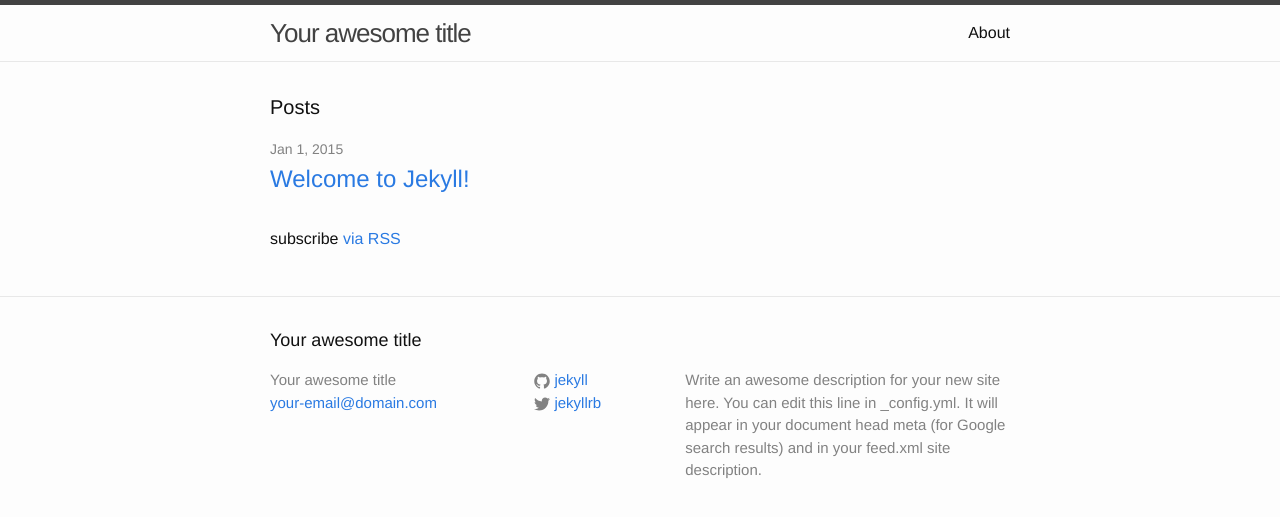
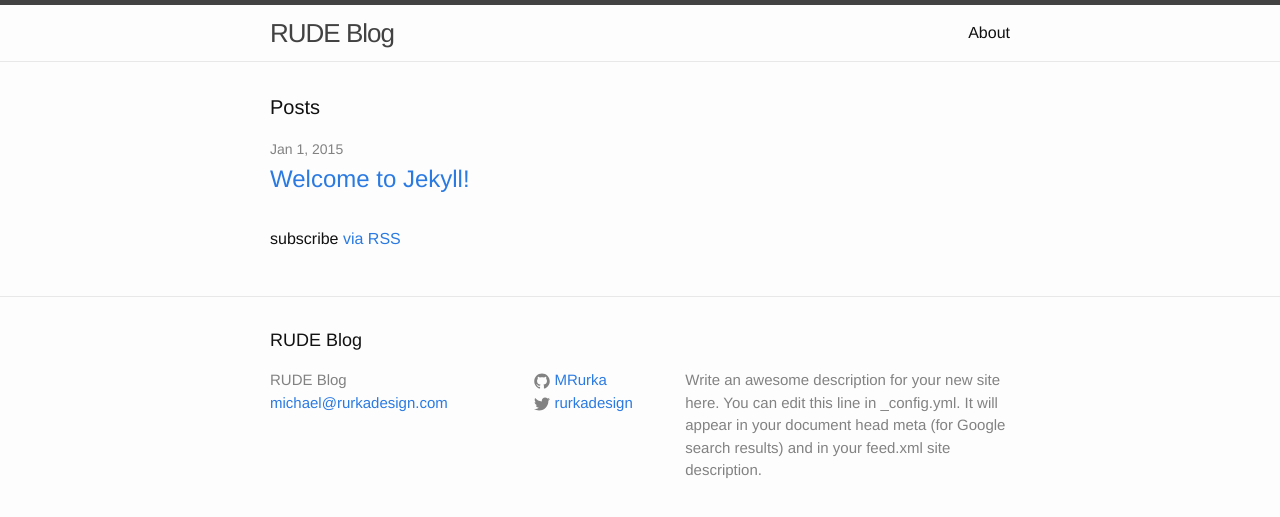
Before and after one commit to MRurka/blog-website, a Jekyll site: the page built from index.html, in a window 1280 px wide. Shown: the top 517 px of the page. Built offline with Jekyll 4.4.1, drawn with Linux system fonts in a browser that asks for light colours.

Commit message:
Woot, getting it working!

```diff
--- a/_config.yml
+++ b/_config.yml
@@ -1,14 +1,17 @@
 # Site settings
-title: Your awesome title
-email: your-email@domain.com
+title: RUDE Blog
+email: michael@rurkadesign.com
 description: > # this means to ignore newlines until "baseurl:"
   Write an awesome description for your new site here. You can edit this
   line in _config.yml. It will appear in your document head meta (for
   Google search results) and in your feed.xml site description.
-baseurl: "" # the subpath of your site, e.g. /blog/
-url: "http://yourdomain.com" # the base hostname & protocol for your site
-twitter_username: jekyllrb
-github_username:  jekyll
+baseurl: "/blog-website/" # the subpath of your site, e.g. /blog/
+url: "http://mrurka.github.io" # the base hostname & protocol for your site
+twitter_username: rurkadesign
+github_username:  MRurka
+
+sass:
+    style: :compressed
 
 # Build settings
 markdown: kramdown
--- a/_includes/head.html
+++ b/_includes/head.html
@@ -6,7 +6,7 @@
   <title>{% if page.title %}{{ page.title }}{% else %}{{ site.title }}{% endif %}</title>
   <meta name="description" content="{% if page.excerpt %}{{ page.excerpt | strip_html | strip_newlines | truncate: 160 }}{% else %}{{ site.description }}{% endif %}">
 
-  <link rel="stylesheet" href="{{ "/blog-website/css/main.css" | prepend: site.baseurl }}">
+  <link rel="stylesheet" href="{{ "/css/main.css" | prepend: site.baseurl }}">
   <link rel="canonical" href="{{ page.url | replace:'index.html','' | prepend: site.baseurl | prepend: site.url }}">
   <link rel="alternate" type="application/rss+xml" title="{{ site.title }}" href="{{ "/feed.xml" | prepend: site.baseurl | prepend: site.url }}" />
 </head>
```
